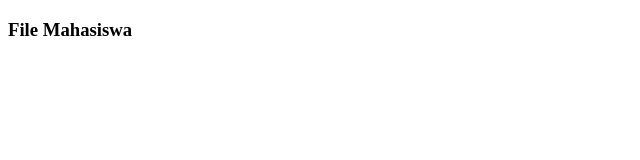
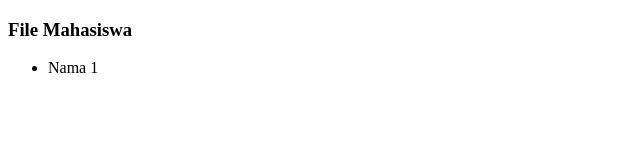
Before and after one commit to anto91github/belajarGit, a plain HTML site: page mahasiswa.html in a window 1280 px wide. Shown: the full height of the page, 0-640 px from the left. Drawn offline with Linux system fonts and the light colour scheme.

Commit message:
add new data

```diff
--- a/mahasiswa.html
+++ b/mahasiswa.html
@@ -5,5 +5,8 @@
 </head>
 <body>
     <h3>File Mahasiswa</h3>
+    <ul>
+        <li>Nama 1</li>
+    </ul>
 </body>
 </html>
```
